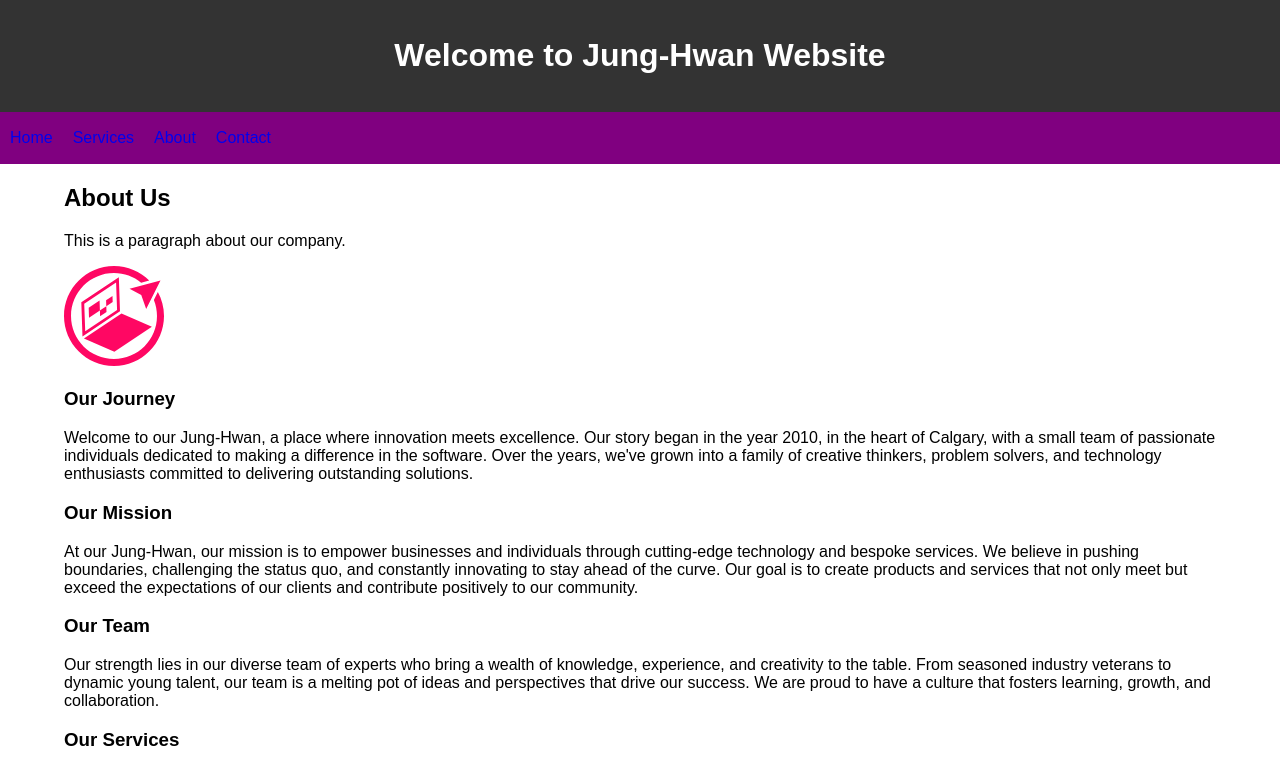
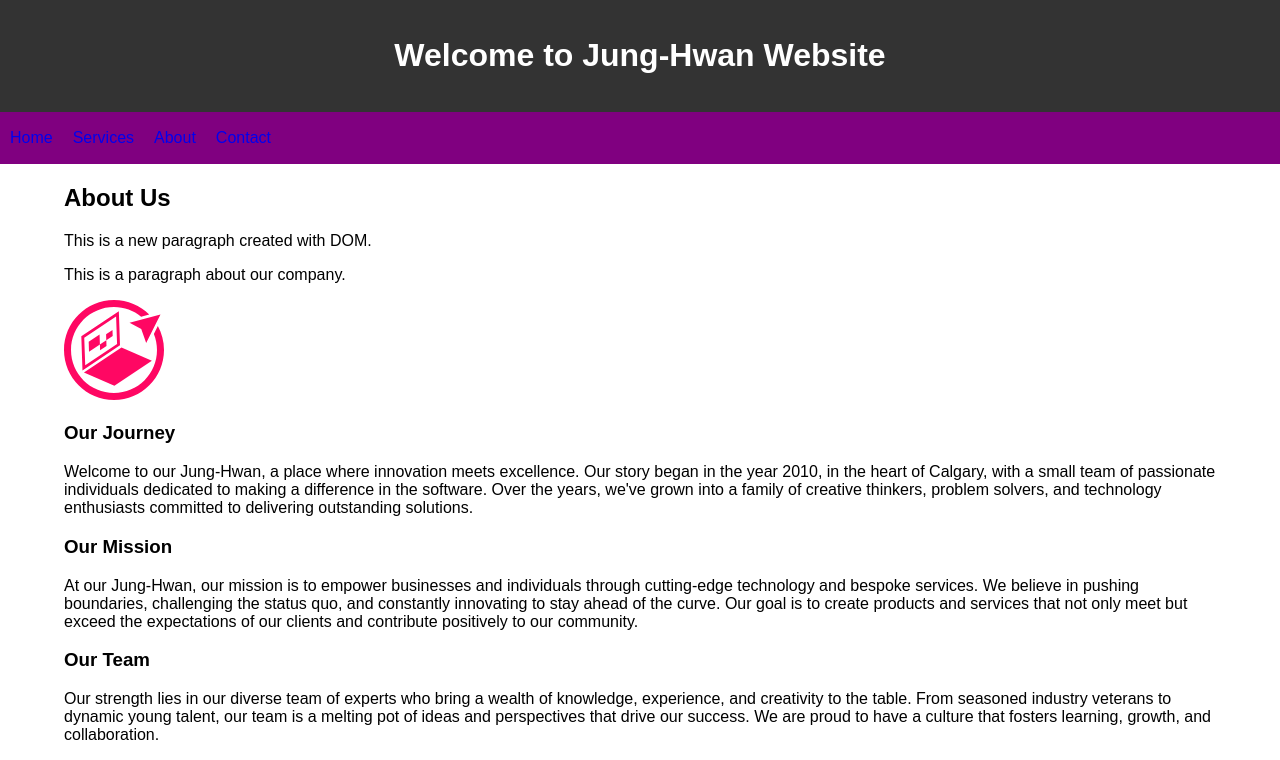
Before and after one commit to ibrahimw1/Lab5, a plain HTML site: page lab5_exe_C.html in a window 1280 px wide. Shown: the top 760 px of the page. Drawn offline with Linux system fonts and the light colour scheme.

Commit message:
4 complete, fixed 2 and 3 a little

```diff
--- a/lab5_exe_C.html
+++ b/lab5_exe_C.html
@@ -214,29 +214,26 @@ Description : DOM Elements.
 
 
 				// Task 2: Change the background color of the navigation bar
-				var navBar = document.getElementsByTagName("nav")
-				navBar[0].style.backgroundColor = "purple";
+				var navBar = document.getElementsByTagName("nav")[0].style.backgroundColor = "purple";
 
 				// Task 3: Hide the section titled 'What is full-stack?'
 				var findingHeader = document.getElementsByTagName("h2")
 				for(let i = 0; i < findingHeader.length; i++){
 					if(findingHeader[i].textContent == "What is full-stack?"){
-						findingHeader[i].parentElement.innerHTML = "";
+						findingHeader[i].parentElement.style.display = "none";
 					}
 				}
 
-
-
 				// Task 4: Create a new <p> element and append it to the 'About Us' section
 				var findingHeader = document.getElementsByTagName("h2")
-				for(let i = 0; i < findingHeader.length; i++){
+				for (let i = 0; i < findingHeader.length; i++){
 					if(findingHeader[i].textContent == "About Us"){
-						var newDiv = document.createElement("p");
+						var newParagraph = document.createElement("p");
 						// Set the text content of the new div
-						newDiv.textContent = "This is a new paragraph";
+						newParagraph.textContent = "This is a new paragraph created with DOM.";
 						// Append the new div to the body of the document
 
-						findingHeader[i].nextSibling = (newDiv);
+						findingHeader[i].after(newParagraph);
 					}
 				}
 
```
